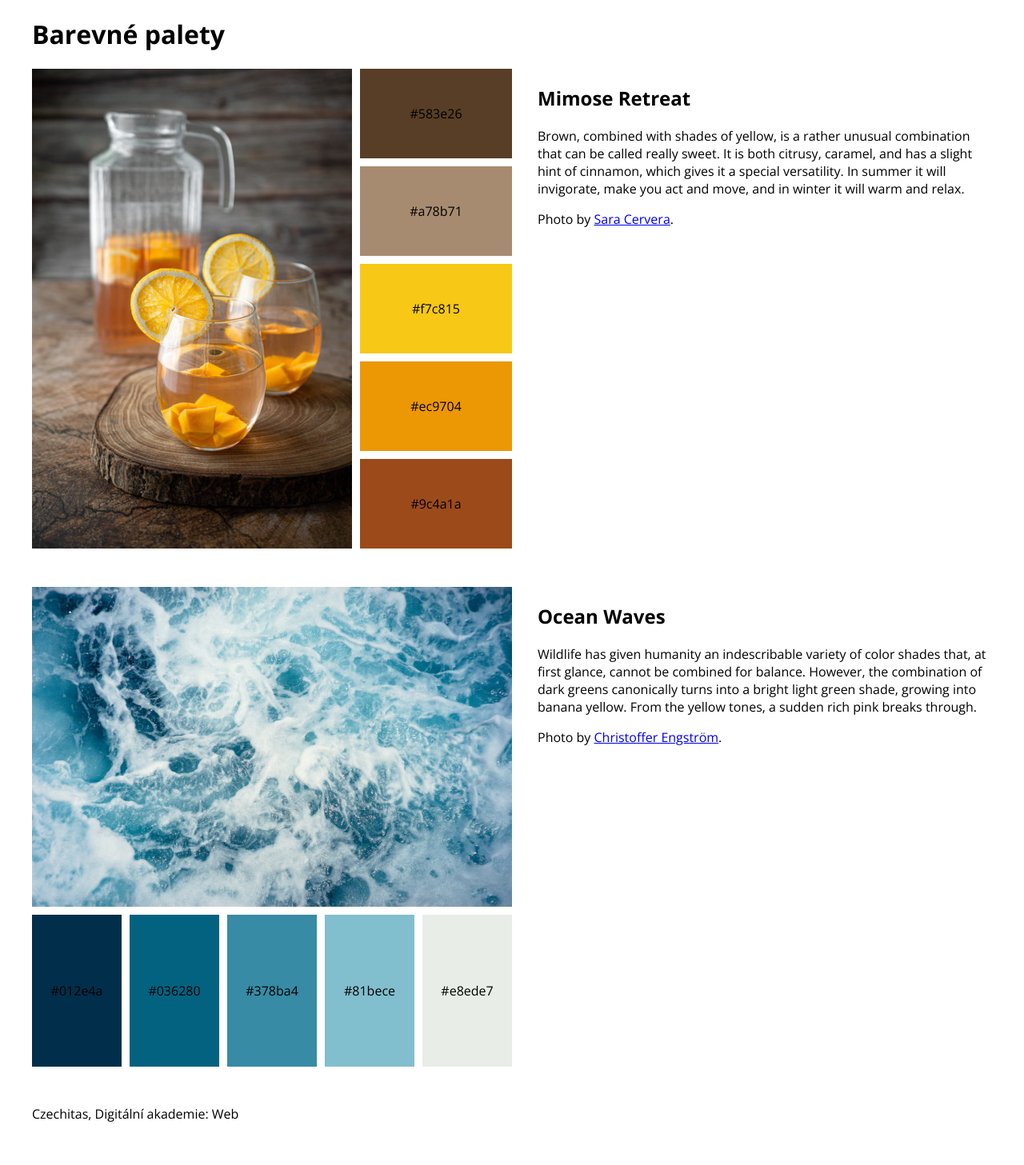
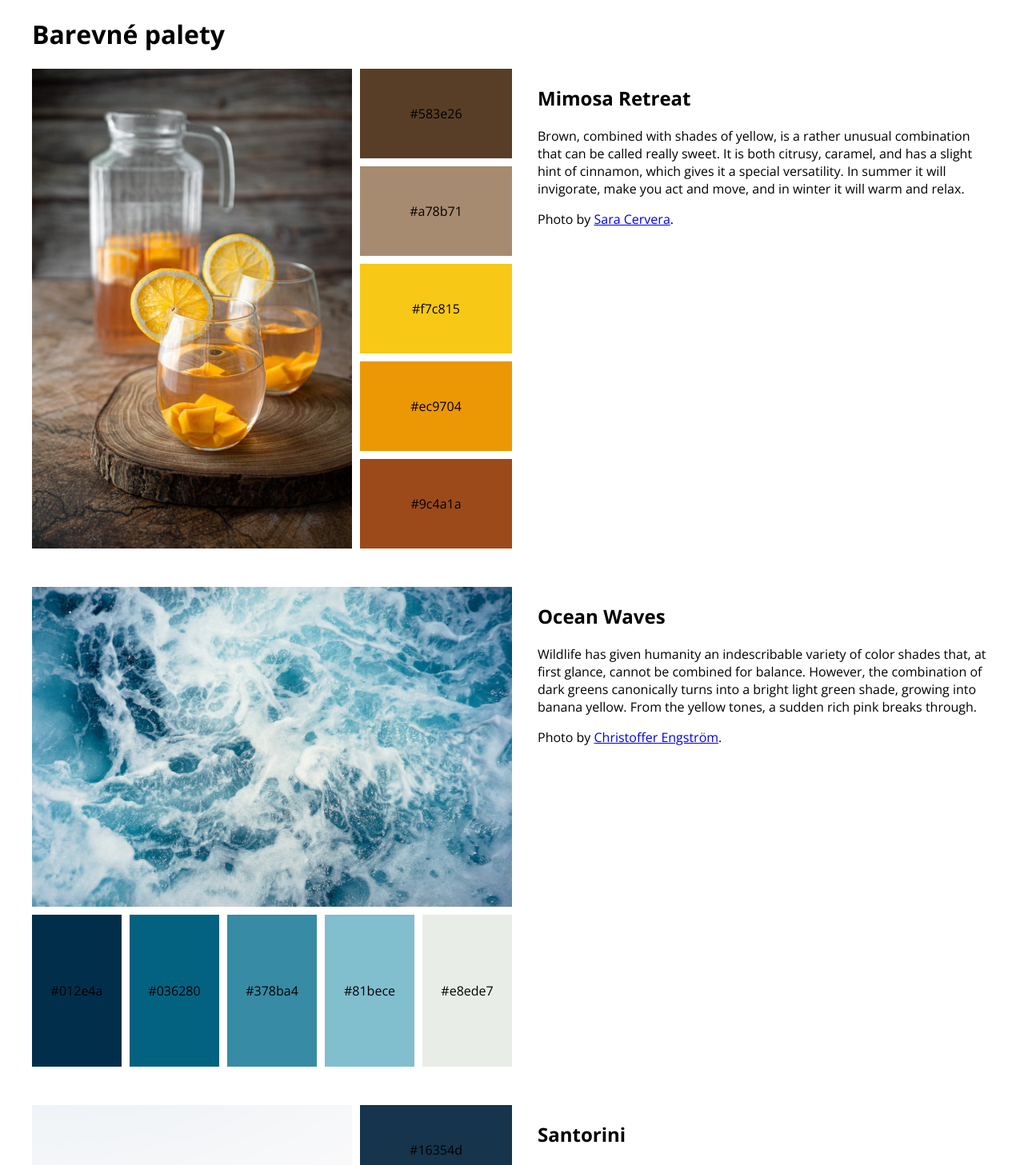
Before and after one commit to ZuzanaMati/barevnePalety, a React app: page / in a window 1280 px wide. Shown: the top 1457 px of the page at 80% size. Before the commit the page ends 1420 px from the top, so only its background shows below. Built offline with nearby package versions, Linux system fonts and the light colour scheme.

Commit message:
Barevne palety vcetne obou komponent

```diff
--- /dev/null
+++ b/src/Palette/Palette.css
@@ -0,0 +1,39 @@
+.palette {
+    display: flex;
+    margin-bottom: 3rem;
+}
+
+.palette-scheme {
+    flex: 0 0 auto;
+    display: flex;
+    gap: 10px;
+
+    width: 600px;
+    height: 600px;
+}
+
+.palette-scheme--horizontal {
+    flex-direction: column;
+}
+
+.palette-scheme--vertical {
+    flex-direction: row;
+}
+
+.scheme-image {
+    flex: 0 0 auto;
+}
+
+.palette-scheme--horizontal>.scheme-image {
+    width: 600px;
+    height: 400px;
+}
+
+.palette-scheme--vertical>.scheme-image {
+    width: 400px;
+    height: 600px;
+}
+
+.palette-info {
+    margin-left: 2rem;
+}
--- /dev/null
+++ b/src/Palette/Palette.jsx
@@ -0,0 +1,30 @@
+import React from "react"
+import SchemeColor from '../SchemeColor/SchemeColor.jsx';
+import "./Palette.css"
+
+let Palette = ({ paletteData }) => {
+
+    let orientation = (paletteData.direction === "vertical") ? "palette-scheme palette-scheme--vertical" : "palette-scheme palette-scheme--horizontal"
+
+    return (
+        <div className="palette">
+            <div className={orientation}>
+                <img className="scheme-image" src={paletteData.image} alt={paletteData.name} />
+                <div className="scheme-colors">
+                    {paletteData.colors.map((item) => (
+                        <SchemeColor
+                            key={item}
+                            color={item} />))}
+                </div>
+            </div>
+            <div className="palette-info">
+                <h2>{paletteData.name}</h2>
+                <p>{paletteData.description}</p>
+
+                <p>Photo by <a href={paletteData.attribution.url} target="_blank">{paletteData.attribution.name}</a>.</p>
+            </div>
+        </div>
+    )
+}
+
+export default Palette
--- a/src/index.jsx
+++ b/src/index.jsx
@@ -2,34 +2,10 @@ import React from 'react';
 import { createRoot } from 'react-dom/client';
 import './style.css';
 import { palettes } from "./palettes.js"
-import SchemeColor from './SchemeColor/SchemeColor.jsx';
+import Palette from "./Palette/Palette.jsx"
 
-const App = () => {
-  return (
-    <div className="container">
-      <header>
-        <h1>Barevné palety</h1>
-      </header>
-      <main>
-        <div className="palette">
-          <div className="palette-scheme palette-scheme--vertical">
-            <img className="scheme-image" src="/img/mimosa-retreat.jpg" alt="Mimosa Retreat" />
-            <div className="scheme-colors">
-              {palettes[0].colors.map((item) => (
-                <SchemeColor
-                  key={item}
-                  color={item} />))}
-            </div>
-          </div>
-          <div className="palette-info">
-            <h2>Mimose Retreat</h2>
-            <p>Brown, combined with shades of yellow, is a rather unusual combination that can be called really sweet. It is both citrusy, caramel, and has a slight hint of cinnamon, which gives it a special versatility. In summer it will invigorate, make you act and move, and in winter it will warm and relax.</p>
-
-            <p>Photo by <a href="https://unsplash.com/photos/XkiONXX7i4o" target="_blank">Sara Cervera</a>.</p>
-          </div>
-        </div>
-
-        <div className="palette">
+/*
+<div className="palette">
           <div className="palette-scheme palette-scheme--horizontal">
             <img className="scheme-image" src="/img/ocean-waves.jpg" alt="Ocean Waves" />
             <div className="scheme-colors">
@@ -46,6 +22,21 @@ const App = () => {
             <p>Photo by <a href="https://unsplash.com/photos/wc9avd2RaN0" target="_blank">Christoffer Engström</a>.</p>
           </div>
         </div>
+  */
+
+const App = () => {
+  return (
+    <div className="container">
+      <header>
+        <h1>Barevné palety</h1>
+      </header>
+      <main>
+        {palettes.map((palette) => (
+          <Palette
+            key={palette.name}
+            paletteData={palette} />
+        ))
+        }
       </main >
       <footer>
         <p>Czechitas, Digitální akademie: Web</p>
--- a/src/style.css
+++ b/src/style.css
@@ -13,43 +13,3 @@ html {
   margin-right: auto;
   margin-left: auto;
 }
-
-.palette {
-  display: flex;
-  margin-bottom: 3rem;
-}
-
-.palette-scheme {
-  flex: 0 0 auto;
-  display: flex;
-  gap: 10px;
-
-  width: 600px;
-  height: 600px;
-}
-
-.palette-scheme--horizontal {
-  flex-direction: column;
-}
-
-.palette-scheme--vertical {
-  flex-direction: row;
-}
-
-.scheme-image {
-  flex: 0 0 auto;
-}
-
-.palette-scheme--horizontal>.scheme-image {
-  width: 600px;
-  height: 400px;
-}
-
-.palette-scheme--vertical>.scheme-image {
-  width: 400px;
-  height: 600px;
-}
-
-.palette-info {
-  margin-left: 2rem;
-}
```
